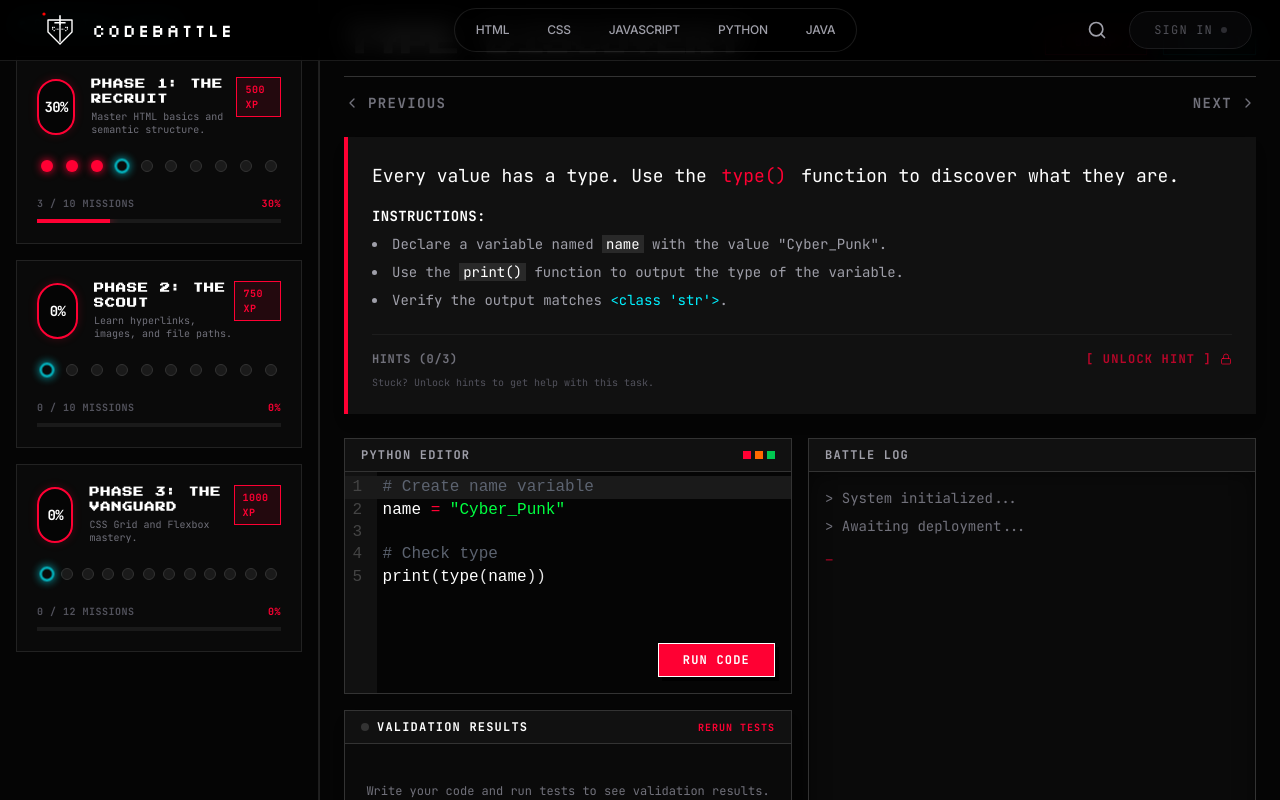
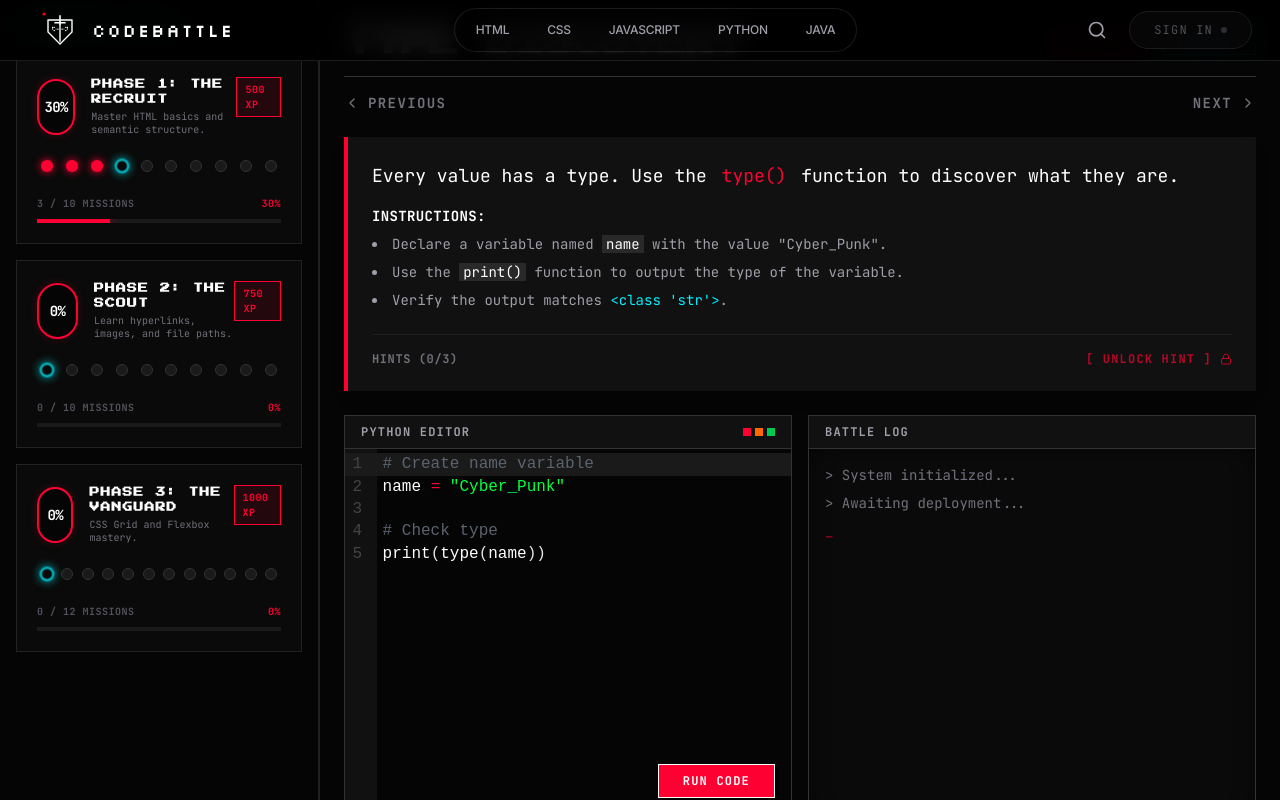
Before and after one commit to sumitkumards07/CodeBattel, a Next.js app: page /campaign/python/type-discovery in a window 1280 px wide. Built offline with nearby package versions, Linux system fonts and the light colour scheme.

Commit message:
Move Validation Results bar to full-width footer in Python Challenge

```diff
--- a/components/battle/TypeDiscoveryChallenge.tsx
+++ b/components/battle/TypeDiscoveryChallenge.tsx
@@ -97,16 +97,13 @@ export default function TypeDiscoveryChallenge() {
                             <Lock className="w-3 h-3" />
                         </button>
                     </div>
-                    <p className="text-[10px] text-zinc-600 mt-2 font-mono">Stuck? Unlock hints to get help with this task.</p>
                 </section>
 
-                {/* Section 3: The Battleground */}
+                {/* Section 3: The Battleground (Editor & Output) */}
                 <section className="grid grid-cols-2 gap-4 flex-1 min-h-[400px]">
 
-                    {/* Left Column: Editor & Validation */}
-                    <div className="flex flex-col h-full gap-4">
-                        {/* Wrapper for Editor */}
-                        <div className="flex-1 flex flex-col min-h-0">
+                    {/* Left Column: Editor */}
+                    <div className="flex flex-col h-full">
                         <div className="flex justify-between items-center bg-[#111] px-4 py-2 border-t border-x border-[#333]">
                             <span className="text-xs font-bold text-zinc-400 uppercase tracking-widest">PYTHON EDITOR</span>
                             <div className="flex gap-1">
@@ -162,8 +159,25 @@ export default function TypeDiscoveryChallenge() {
                         </div>
                     </div>
 
-                        {/* Validation Results Bar */}
-                        <div className="h-32 bg-[#0a0a0a] border border-[#333] flex flex-col shadow-lg">
+                    {/* Right Column: Output */}
+                    <div className="flex flex-col h-full">
+                        <div className="flex justify-between items-center bg-[#111] px-4 py-2 border-t border-x border-[#333]">
+                            <span className="text-xs font-bold text-zinc-400 uppercase tracking-widest">BATTLE LOG</span>
+                        </div>
+                        <div className="flex-1 bg-[#0a0a0a] border border-[#333] p-4 font-mono text-sm shadow-[inset_0_0_20px_rgba(0,0,0,0.5)] overflow-y-auto">
+                            {output.map((line, i) => (
+                                <div key={i} className={`mb-2 ${line.startsWith('>') ? 'text-zinc-500' : 'text-[#00F0FF]'}`}>
+                                    {line}
+                                </div>
+                            ))}
+                            <div className="animate-pulse text-[#FF0033] mt-2">_</div>
+                        </div>
+                    </div>
+
+                </section>
+
+                {/* Section 4: Validation Results Bar */}
+                <section className="h-32 bg-[#0a0a0a] border border-[#333] flex flex-col shadow-lg mt-auto">
                     <div className="flex items-center justify-between px-4 py-2 border-b border-[#333] bg-[#111]">
                         <span className="text-xs font-bold text-white uppercase tracking-widest flex items-center gap-2">
                             <span className={`w-2 h-2 rounded-full ${validationStatus === 'success' ? 'bg-green-500 shadow-[0_0_8px_lime]' : 'bg-[#333]'}`}></span>
@@ -201,24 +215,6 @@ export default function TypeDiscoveryChallenge() {
                             </div>
                         )}
                     </div>
-                        </div>
-                    </div>
-
-                    {/* Right Column: Output */}
-                    <div className="flex flex-col h-full">
-                        <div className="flex justify-between items-center bg-[#111] px-4 py-2 border-t border-x border-[#333]">
-                            <span className="text-xs font-bold text-zinc-400 uppercase tracking-widest">BATTLE LOG</span>
-                        </div>
-                        <div className="flex-1 bg-[#0a0a0a] border border-[#333] p-4 font-mono text-sm shadow-[inset_0_0_20px_rgba(0,0,0,0.5)] overflow-y-auto">
-                            {output.map((line, i) => (
-                                <div key={i} className={`mb-2 ${line.startsWith('>') ? 'text-zinc-500' : 'text-[#00F0FF]'}`}>
-                                    {line}
-                                </div>
-                            ))}
-                            <div className="animate-pulse text-[#FF0033] mt-2">_</div>
-                        </div>
-                    </div>
-
                 </section>
             </div>
         </div>
```
Lines whose indentation alone changed are shown as unchanged.
